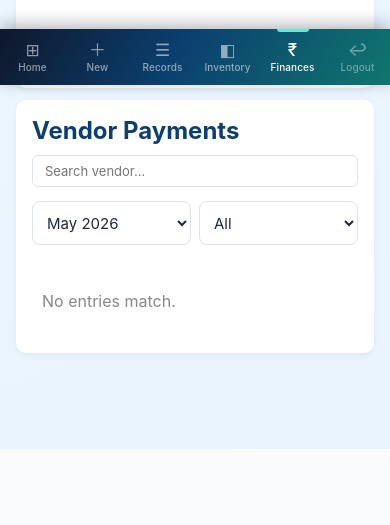
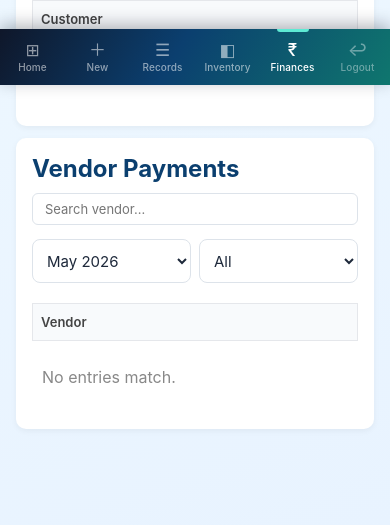
Before and after one commit to bachammahesh-cyber/mb-cameras, a Flask app: page /credit_report in a window 390 px wide. Shown: the part 759-1284 px from the top of the page. Before the commit the page ends 1208 px from the top, so only its background shows below. Run offline with Flask 3, Linux system fonts and the light colour scheme; the visitor is signed in with stand-in values (Sample User, id 1); data comes from the database, SQL or seed files in the repository; data that the repository does not hold is empty; some libraries are stand-ins or nearby versions.

Commit message:
Mobile tables: hide non-essential columns instead of card layout
Rental Records shows Date/Customer/Balance/Status.
Customer Dues shows Date/Customer/Balance/Receive.
Vendor Payments shows Date/Vendor/Balance/Pay.

Co-Authored-By: Claude Sonnet 4.6 <noreply@anthropic.com>

```diff
--- a/static/style.css
+++ b/static/style.css
@@ -870,90 +870,36 @@ font-size:16px;
   background:#fff;box-sizing:border-box;font-family:inherit;
 }
 
-/* ── rental_records table → cards ── */
-.records-table{
-display:block;overflow-x:unset;white-space:normal;
-border:none;background:transparent;box-shadow:none;border-radius:0;
-}
-.records-table thead{display:none;}
-.records-table tbody{display:flex;flex-direction:column;gap:10px;}
-.records-table tr{
-display:grid;
-grid-template-columns:1fr 1fr 1fr;
-grid-template-areas:
-  "customer customer rdate"
-  "phone    phone    phone"
-  "equip    equip    equip"
-  "total    paid     balance"
-  "status   status   actions";
-background:#fff;border:1px solid #e2e8f0;border-radius:10px;
-padding:12px;box-shadow:0 1px 4px rgba(0,0,0,0.05);gap:4px 8px;align-items:start;
-}
-.records-table td{display:block;border:none;padding:0;font-size:13px;}
-.records-table td:nth-child(1){grid-area:rdate;font-size:11px;color:#64748b;text-align:right;}
-.records-table td:nth-child(2){display:none;}
-.records-table td:nth-child(3){grid-area:customer;font-size:15px;font-weight:700;color:#0f172a;}
-.records-table td:nth-child(4){grid-area:phone;font-size:12px;color:#64748b;}
-.records-table td:nth-child(5){grid-area:equip;}
-.records-table td:nth-child(5) select{width:100%;max-width:100%;font-size:13px;}
-.records-table td:nth-child(6){display:none;}
-.records-table td:nth-child(7){grid-area:total;}
-.records-table td:nth-child(7)::before{content:"Total ";font-size:10px;color:#94a3b8;display:block;}
-.records-table td:nth-child(8){grid-area:paid;}
-.records-table td:nth-child(8)::before{content:"Paid ";font-size:10px;color:#94a3b8;display:block;}
-.records-table td:nth-child(9){grid-area:balance;}
-.records-table td:nth-child(9)::before{content:"Balance ";font-size:10px;color:#94a3b8;display:block;}
-.records-table td:nth-child(10){grid-area:status;align-self:center;}
-.records-table td:nth-child(11){grid-area:actions;justify-self:end;}
-.table-actions{flex-direction:row;align-items:center;gap:6px;}
+/* ── rental_records: hide non-essential columns on mobile ── */
+/* Show: Date(1) Customer(3) Balance(9) Status(10) — hide rest */
+.records-table th:nth-child(2),.records-table td:nth-child(2){display:none;}
+.records-table th:nth-child(4),.records-table td:nth-child(4){display:none;}
+.records-table th:nth-child(5),.records-table td:nth-child(5){display:none;}
+.records-table th:nth-child(6),.records-table td:nth-child(6){display:none;}
+.records-table th:nth-child(7),.records-table td:nth-child(7){display:none;}
+.records-table th:nth-child(8),.records-table td:nth-child(8){display:none;}
+.records-table th:nth-child(11),.records-table td:nth-child(11){display:none;}
+.records-table th,.records-table td{padding:10px 8px;font-size:13px;}
+.records-table{overflow-x:auto;}
 
-/* ── credit_report tables → cards ── */
-#cust-dues-table,#vendor-table{
-display:block;overflow-x:unset;white-space:normal;
-border:none;background:transparent;box-shadow:none;
-}
-#cust-dues-table thead,#vendor-table thead{display:none;}
-#cust-dues-table tbody,#vendor-table tbody{display:flex;flex-direction:column;gap:10px;}
-#cust-dues-table tr,#vendor-table tr{
-background:#fff;border:1px solid #e2e8f0;border-radius:10px;
-padding:12px;box-shadow:0 1px 4px rgba(0,0,0,0.05);gap:4px 8px;
-}
-#cust-dues-table td,#vendor-table td{display:block;border:none;padding:2px 0;font-size:13px;}
+/* ── cust-dues-table: show Date(2) Customer(3) Balance(6) Receive(7) ── */
+#cust-dues-table th:nth-child(1),#cust-dues-table td:nth-child(1){display:none;}
+#cust-dues-table th:nth-child(4),#cust-dues-table td:nth-child(4){display:none;}
+#cust-dues-table th:nth-child(5),#cust-dues-table td:nth-child(5){display:none;}
+#cust-dues-table th,.cust-dues-table td{padding:10px 8px;font-size:13px;}
+#cust-dues-table td:nth-child(7) form{display:flex;gap:4px;}
+#cust-dues-table td:nth-child(7) form input{width:70px;min-width:0;}
+#cust-dues-table td:nth-child(7) form button{white-space:nowrap;padding:0 8px;}
 
-#cust-dues-table tr{
-display:grid;grid-template-columns:1fr 1fr 1fr;
-grid-template-areas:"cname cname cdate" "ctotal cpaid cbal" "cact cact cact";
-}
-#cust-dues-table td:nth-child(1){display:none;}
-#cust-dues-table td:nth-child(2){grid-area:cdate;font-size:11px;color:#64748b;text-align:right;}
-#cust-dues-table td:nth-child(3){grid-area:cname;font-size:15px;font-weight:700;}
-#cust-dues-table td:nth-child(4){grid-area:ctotal;}
-#cust-dues-table td:nth-child(4)::before{content:"Total ";font-size:10px;color:#94a3b8;display:block;}
-#cust-dues-table td:nth-child(5){grid-area:cpaid;}
-#cust-dues-table td:nth-child(5)::before{content:"Paid ";font-size:10px;color:#94a3b8;display:block;}
-#cust-dues-table td:nth-child(6){grid-area:cbal;}
-#cust-dues-table td:nth-child(6)::before{content:"Balance ";font-size:10px;color:#94a3b8;display:block;}
-#cust-dues-table td:nth-child(7){grid-area:cact;}
-#cust-dues-table td:nth-child(7) form{display:flex;gap:6px;width:100%;}
-#cust-dues-table td:nth-child(7) form input{flex:1;min-width:0;}
-
-#vendor-table tr{
-display:grid;grid-template-columns:1fr 1fr 1fr;
-grid-template-areas:"vname vname vdate" "vequip vequip vequip" "vtotal vpaid vbal" "vact vact vact";
-}
-#vendor-table td:nth-child(1){display:none;}
-#vendor-table td:nth-child(2){grid-area:vdate;font-size:11px;color:#64748b;text-align:right;}
-#vendor-table td:nth-child(3){grid-area:vname;font-size:15px;font-weight:700;}
-#vendor-table td:nth-child(4){grid-area:vequip;font-size:12px;color:#475569;}
-#vendor-table td:nth-child(5){grid-area:vtotal;}
-#vendor-table td:nth-child(5)::before{content:"Total ";font-size:10px;color:#94a3b8;display:block;}
-#vendor-table td:nth-child(6){grid-area:vpaid;}
-#vendor-table td:nth-child(6)::before{content:"Paid ";font-size:10px;color:#94a3b8;display:block;}
-#vendor-table td:nth-child(7){grid-area:vbal;}
-#vendor-table td:nth-child(7)::before{content:"Balance ";font-size:10px;color:#94a3b8;display:block;}
-#vendor-table td:nth-child(8){grid-area:vact;}
-#vendor-table td:nth-child(8) form{display:flex;gap:6px;width:100%;}
-#vendor-table td:nth-child(8) form input{flex:1;min-width:0;}
+/* ── vendor-table: show Date(2) Vendor(3) Balance(7) Pay(8) ── */
+#vendor-table th:nth-child(1),#vendor-table td:nth-child(1){display:none;}
+#vendor-table th:nth-child(4),#vendor-table td:nth-child(4){display:none;}
+#vendor-table th:nth-child(5),#vendor-table td:nth-child(5){display:none;}
+#vendor-table th:nth-child(6),#vendor-table td:nth-child(6){display:none;}
+#vendor-table th,#vendor-table td{padding:10px 8px;font-size:13px;}
+#vendor-table td:nth-child(8) form{display:flex;gap:4px;}
+#vendor-table td:nth-child(8) form input{width:70px;min-width:0;}
+#vendor-table td:nth-child(8) form button{white-space:nowrap;padding:0 8px;}
 
 /* ── Revenue cards: 2-column grid on mobile ── */
 .revenue-grid{grid-template-columns:1fr 1fr;}
```
